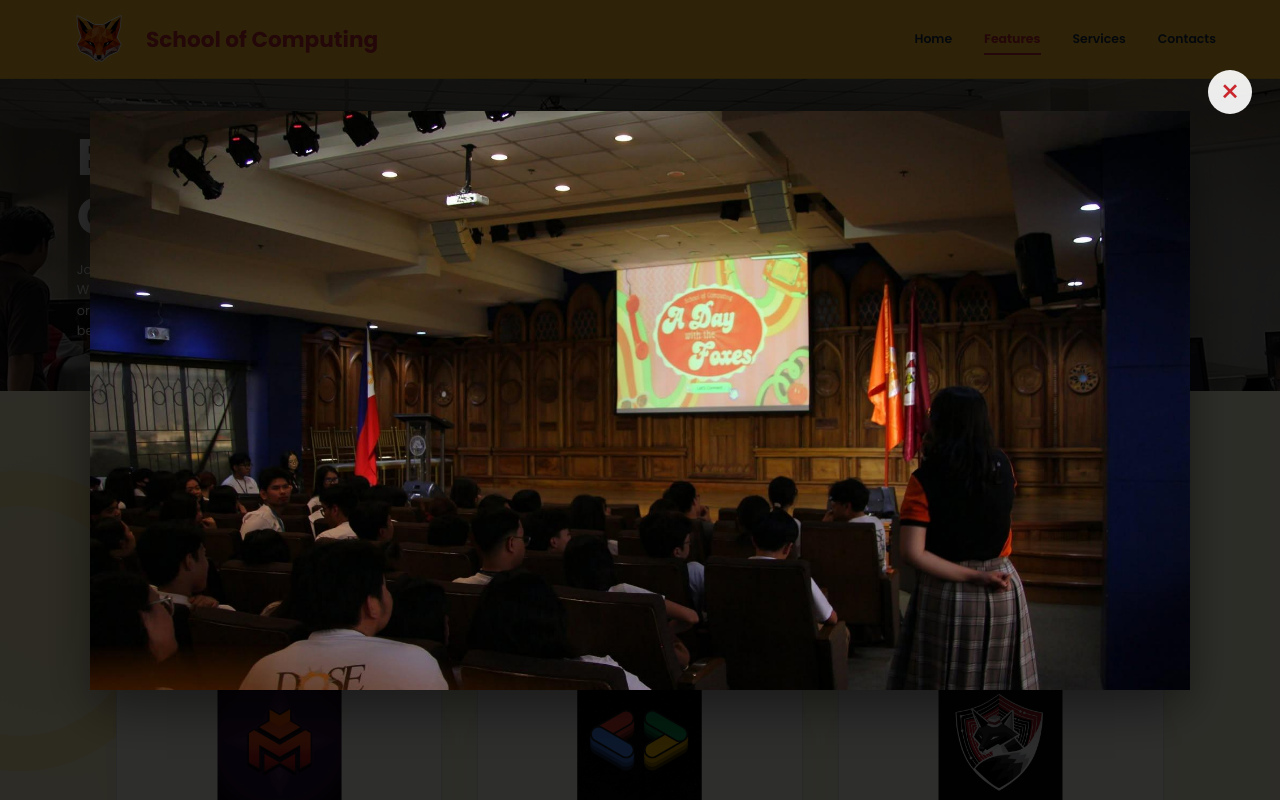
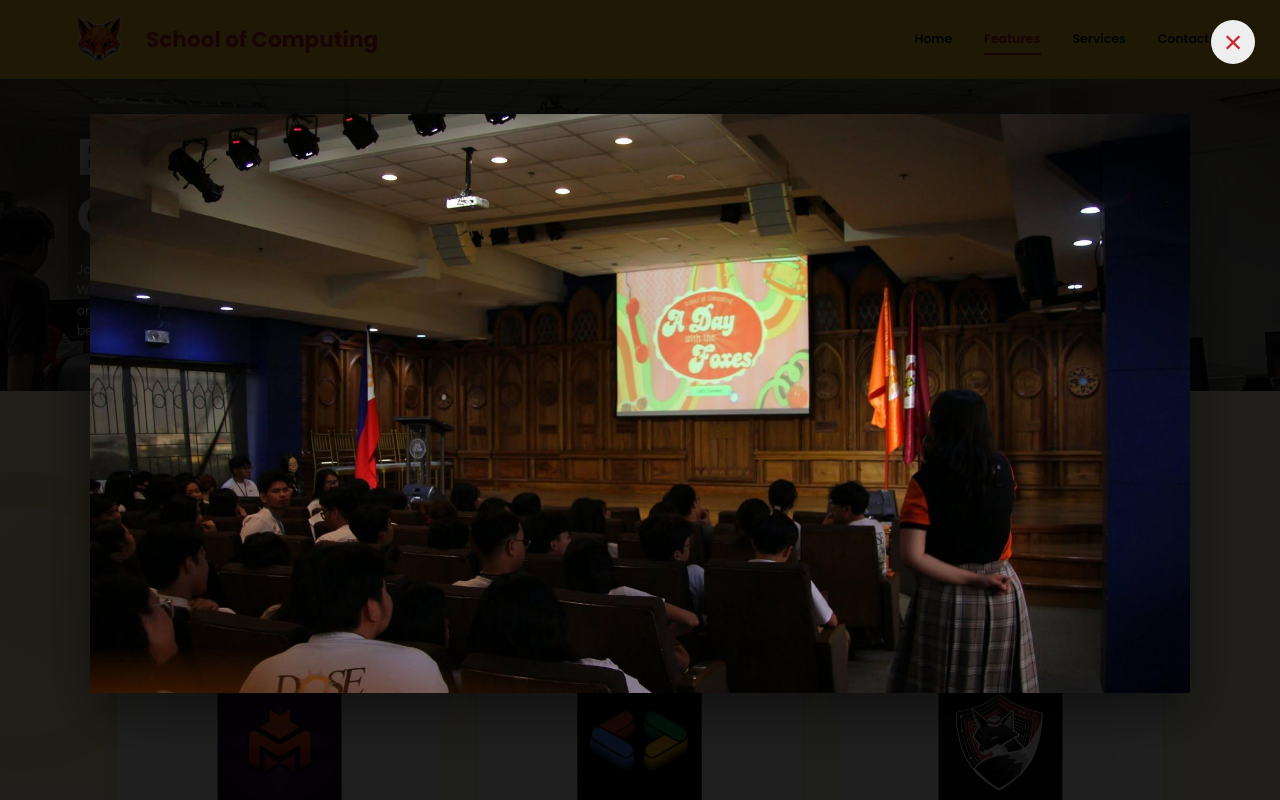
Before and after one commit to hiejie/adf-project, a Node server app: page /features.html in a window 1280 px wide, after a click that opens the changed part. Run offline with Node 20, Linux system fonts and the light colour scheme; some libraries are stand-ins or nearby versions.

Commit message:
fixed bug in gallery view

```diff
--- a/css/home.css
+++ b/css/home.css
@@ -1186,57 +1186,59 @@ p {
 .gallery-lightbox {
   position: fixed;
   inset: 0;
-  z-index: 1000;
-
-  display: grid;
+  z-index: 2000;
+
+  display: none;
   place-items: center;
-  padding: 5vw;
-
-  background: rgba(0, 0, 0, 0.82);
-  display: none;
-}
-
-.gallery-lightbox:target {
-  display: grid;
-}
-
-.gallery-lightbox.is-closed {
-  display: none !important;
-}
-
-body:has(.gallery-lightbox:target) {
-  overflow-y: hidden;
-}
+
+  padding: 70px 5vw 5vw;
+  background: rgba(0, 0, 0, 0.88);
+}
+
+.gallery-lightbox.is-open {
+display: grid;
+}
+/* Enlarged image */
 
 .gallery-lightbox img {
   display: block;
+
   max-width: min(100%, 1100px);
-  max-height: 90vh;
+  max-height: 85vh;
+
+  width: auto;
+  height: auto;
+
   object-fit: contain;
+
   box-shadow: 0 18px 50px rgba(0, 0, 0, 0.45);
 }
 
+/* Close button */
 .gallery-lightbox-close {
-  position: absolute;
-  top: 70px;
-  right: 28px;
-
-
-  width: 44px;
-  height: 44px;
-  padding: 0;
-  border: 0;
-  border-radius: 50%;
-
-  display: grid;
-  place-items: center;
-
-  background: rgba(255, 255, 255, 0.92);
-  color: var(--red);
-  cursor: pointer;
-  font-size: 2rem;
-  line-height: 1;
-  text-decoration: none;
+position: absolute;
+top: 20px;
+right: 25px;
+z-index: 2001;
+width: 44px;
+height: 44px;
+display: grid;
+place-items: center;
+border: 0;
+border-radius: 50%;
+background: white;
+color: var(--red);
+font-size: 2rem;
+line-height: 1;
+cursor: pointer;
+}
+
+.gallery-lightbox-close {
+background: #eeeeee;
+}
+
+.gallery-lightbox-close:hover {
+  background: white;
 }
 
 .gallery-lightbox-close:focus-visible {
@@ -1244,10 +1246,14 @@ body:has(.gallery-lightbox:target) {
   outline-offset: 3px;
 }
 
+/* Prevent scrolling only while the lightbox is targeted */
+body.lightbox-open {
+overflow: hidden;
+}
+
 .join-gallery-grid .gallery-item.zoomed img {
   transform: scale(1.25);
 }
-
 
 /* Gallery wave */
 
--- a/features.html
+++ b/features.html
@@ -6,7 +6,6 @@
   <meta name="viewport" content="width=device-width, initial-scale=1.0">
 
   <title>Features | School of Computing</title>
-  <link rel="icon" href="/images/general/favicon.ico" type="image/x-icon">
 
   <link rel="preconnect" href="https://fonts.googleapis.com">
   <link rel="preconnect" href="https://fonts.gstatic.com" crossorigin>
@@ -291,47 +290,94 @@
 
       </div>
 
+    <!-- ================= PHOTO GALLERY ================= -->
       <div class="join-gallery" id="photo-gallery">
         <div class="join-gallery-grid">
-          <a class="gallery-item gallery-main" href="#gallery-photo-1" aria-label="View Highlights from ADF2027 photo enlarged">
-            <img src="images/features/highlights/gallery-1.jpg" alt="Highlights from ADF2027">
+
+          <a class="gallery-item gallery-main"
+            href="#gallery-photo-1"
+            aria-label="View Highlights from ADF2027 photo enlarged">
+            <img src="images/features/highlights/gallery-1.jpg"
+                alt="Highlights from ADF2027">
           </a>
-          <a class="gallery-item" href="#gallery-photo-2" aria-label="View ADF2027 event photo 2 enlarged">
-            <img src="images/features/highlights/gallery-2.jpg" alt="ADF2027 event photo 2">
+
+          <a class="gallery-item"
+            href="#gallery-photo-2"
+            aria-label="View ADF2027 event photo 2 enlarged">
+            <img src="images/features/highlights/gallery-2.jpg"
+                alt="ADF2027 event photo 2">
           </a>
-          <a class="gallery-item" href="#gallery-photo-3" aria-label="View ADF2027 event photo 3 enlarged">
-            <img src="images/features/highlights/gallery-3.jpg" alt="ADF2027 event photo 3">
+
+          <a class="gallery-item"
+            href="#gallery-photo-3"
+            aria-label="View ADF2027 event photo 3 enlarged">
+            <img src="images/features/highlights/gallery-3.jpg"
+                alt="ADF2027 event photo 3">
           </a>
-          <a class="gallery-item" href="#gallery-photo-4" aria-label="View ADF2027 event photo 4 enlarged">
-            <img src="images/features/highlights/gallery-4.jpg" alt="ADF2027 event photo 4">
+
+          <a class="gallery-item"
+            href="#gallery-photo-4"
+            aria-label="View ADF2027 event photo 4 enlarged">
+            <img src="images/features/highlights/gallery-4.jpg"
+                alt="ADF2027 event photo 4">
           </a>
-          <a class="gallery-item" href="#gallery-photo-5" aria-label="View ADF2027 event photo 5 enlarged">
-            <img src="images/features/highlights/gallery-5.jpg" alt="ADF2027 event photo 5">
+
+          <a class="gallery-item"
+            href="#gallery-photo-5"
+            aria-label="View ADF2027 event photo 5 enlarged">
+            <img src="images/features/highlights/gallery-5.jpg"
+                alt="ADF2027 event photo 5">
           </a>
+
         </div>
       </div>
 
+      <!-- ================= PHOTO LIGHTBOXES ================= -->
+
       <div class="gallery-lightbox" id="gallery-photo-1">
-        <a class="gallery-lightbox-close" href="#photo-gallery" aria-label="Close enlarged photo">&times;</a>
-        <img src="images/features/highlights/gallery-1.jpg" alt="Highlights from ADF2027">
+        <button class="gallery-lightbox-close"
+                type="button"
+                data-close-lightbox
+                aria-label="Close enlarged photo">&times;</button>
+        <img src="images/features/highlights/gallery-1.jpg"
+            alt="Highlights from ADF2027">
       </div>
+
       <div class="gallery-lightbox" id="gallery-photo-2">
-        <a class="gallery-lightbox-close" href="#photo-gallery" aria-label="Close enlarged photo">&times;</a>
-        <img src="images/features/highlights/gallery-2.jpg" alt="ADF2027 event photo 2">
+        <button class="gallery-lightbox-close"
+                type="button"
+                data-close-lightbox
+                aria-label="Close enlarged photo">&times;</button>
+        <img src="images/features/highlights/gallery-2.jpg"
+            alt="ADF2027 event photo 2">
       </div>
+
       <div class="gallery-lightbox" id="gallery-photo-3">
-        <a class="gallery-lightbox-close" href="#photo-gallery" aria-label="Close enlarged photo">&times;</a>
-        <img src="images/features/highlights/gallery-3.jpg" alt="ADF2027 event photo 3">
+        <button class="gallery-lightbox-close"
+                type="button"
+                data-close-lightbox
+                aria-label="Close enlarged photo">&times;</button>
+        <img src="images/features/highlights/gallery-3.jpg"
+            alt="ADF2027 event photo 3">
       </div>
+
       <div class="gallery-lightbox" id="gallery-photo-4">
-        <a class="gallery-lightbox-close" href="#photo-gallery" aria-label="Close enlarged photo">&times;</a>
-        <img src="images/features/highlights/gallery-4.jpg" alt="ADF2027 event photo 4">
+        <button class="gallery-lightbox-close"
+                type="button"
+                data-close-lightbox
+                aria-label="Close enlarged photo">&times;</button>
+        <img src="images/features/highlights/gallery-4.jpg"
+            alt="ADF2027 event photo 4">
       </div>
+
       <div class="gallery-lightbox" id="gallery-photo-5">
-        <a class="gallery-lightbox-close" href="#photo-gallery" aria-label="Close enlarged photo">&times;</a>
-        <img src="images/features/highlights/gallery-5.jpg" alt="ADF2027 event photo 5">
+        <button class="gallery-lightbox-close"
+                type="button"
+                data-close-lightbox
+                aria-label="Close enlarged photo">&times;</button>
+        <img src="images/features/highlights/gallery-5.jpg"
+            alt="ADF2027 event photo 5">
       </div>
-    </section>
 
     <!-- Organization Social Media Section -->
 <section class="social-platforms" id="social-platforms">
```
Also changed, not shown: index.html (+8 -10 lines), scripts/main.js (+49 -10 lines).
